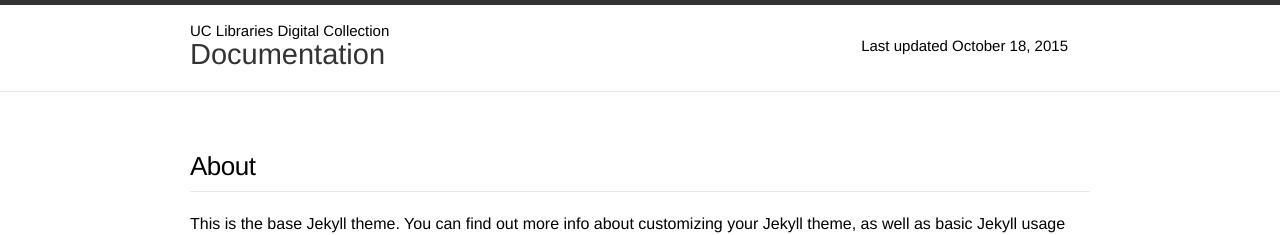
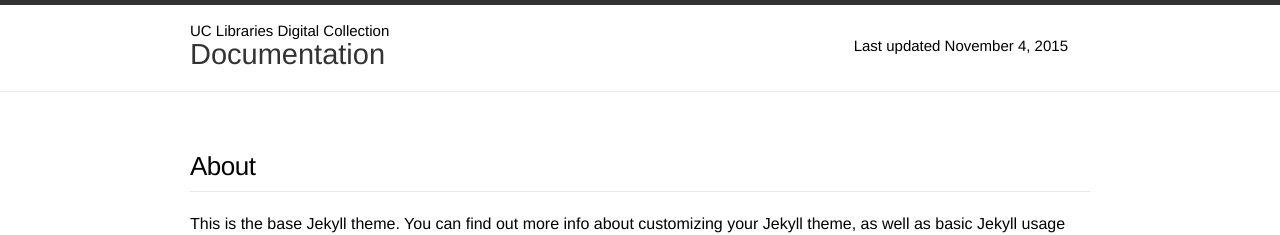
Before and after one commit to ucldc/ucldc-docs, a Jekyll site: the page built from about.md, in a window 1280 px wide. Shown: the top 235 px of the page. Built offline with Jekyll 4.4.1, drawn with Linux system fonts in a browser that asks for light colours; nearby versions of some CDN libraries.

Commit message:
Update _config.yml

```diff
--- a/_config.yml
+++ b/_config.yml
@@ -2,7 +2,7 @@
 title: Documentation
 project_title: UC Libraries Digital Collection
 project_wiki: https://wiki.library.ucsf.edu/display/UCLDC/UCLDC+Implementation
-date: October 18, 2015
+date: November 4, 2015
 email: ucldc@ucop.edu
 description: ""
 baseurl: "/ucldc-docs"
```
